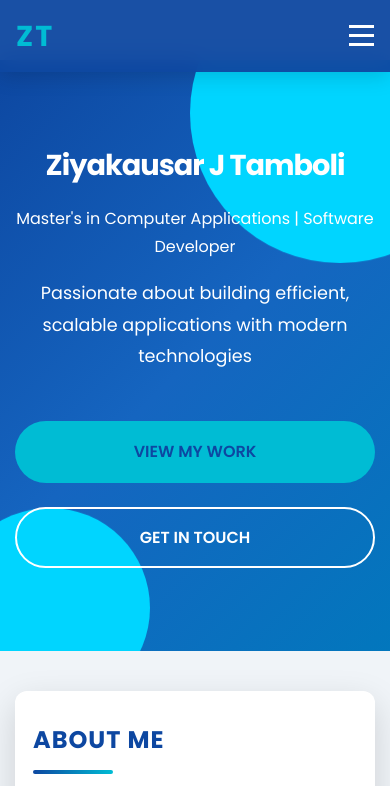
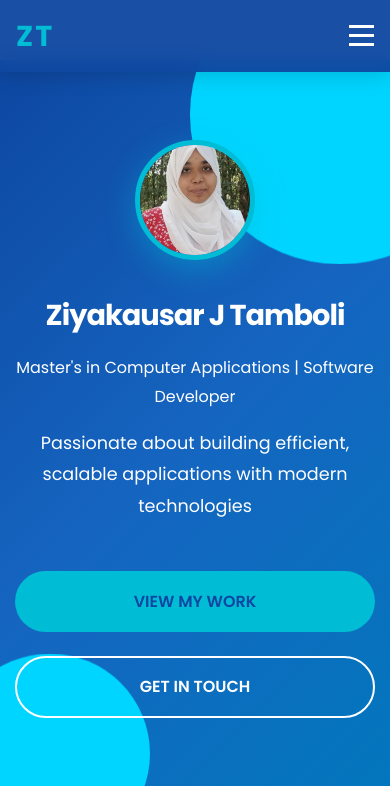
Before and after one commit to ziyakausar07/ziyakausar-portfolio, a plain HTML site: page index.html in a window 390 px wide. Shown: the top 786 px of the page. Drawn offline with Linux system fonts and the light colour scheme.

Commit message:
Initial portfolio commit

```diff
--- a/index.html
+++ b/index.html
@@ -170,6 +170,30 @@
             position: relative;
             z-index: 1;
             max-width: 700px;
+            display: flex;
+            align-items: center;
+            gap: 3rem;
+        }
+
+        .hero-image {
+            flex-shrink: 0;
+            width: 200px;
+            height: 200px;
+            border-radius: 50%;
+            overflow: hidden;
+            border: 5px solid #00bcd4;
+            box-shadow: 0 10px 30px rgba(0, 188, 212, 0.4);
+            animation: slideDown 0.8s ease;
+        }
+
+        .hero-image img {
+            width: 100%;
+            height: 100%;
+            object-fit: cover;
+        }
+
+        .hero-text {
+            flex: 1;
         }
 
         .hero-title {
@@ -581,6 +605,16 @@
                 font-size: 0.85rem;
             }
 
+            .hero-content {
+                flex-direction: column;
+                gap: 2rem;
+            }
+
+            .hero-image {
+                width: 150px;
+                height: 150px;
+            }
+
             .hero-title {
                 font-size: 2.2rem;
             }
@@ -629,6 +663,11 @@
             .hero {
                 padding: 80px 15px 80px;
                 min-height: 70vh;
+            }
+
+            .hero-image {
+                width: 120px;
+                height: 120px;
             }
 
             .hero-title {
@@ -686,6 +725,10 @@
 <!-- Hero Header -->
 <header class="hero">
     <div class="hero-content">
+        <div class="hero-image">
+            <img src="photo.jpg" alt="Ziyakausar J Tamboli">
+        </div>
+        <div class="hero-text">
             <h1 class="hero-title">Ziyakausar J Tamboli</h1>
             <p class="hero-subtitle">Master's in Computer Applications | Software Developer</p>
             <p class="hero-description">Passionate about building efficient, scalable applications with modern technologies</p>
@@ -693,6 +736,7 @@
             <div class="hero-buttons">
                 <a href="#projects" class="btn btn-primary">VIEW MY WORK</a>
                 <a href="mailto:ziyakaus07@gmail.com" class="btn btn-secondary">GET IN TOUCH</a>
+            </div>
         </div>
     </div>
 </header>
```
Also changed, not shown: photo.jpg (added). Lines whose indentation alone changed are shown as unchanged.
